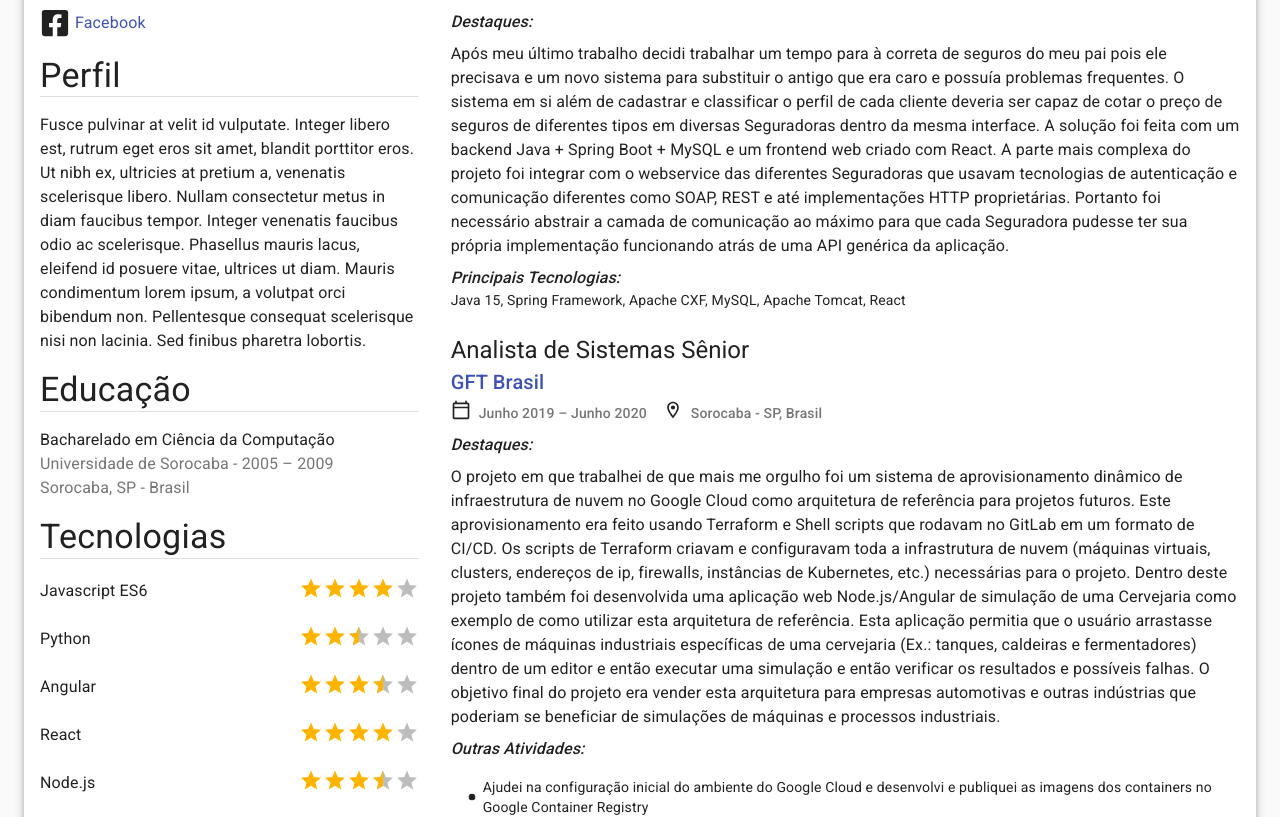
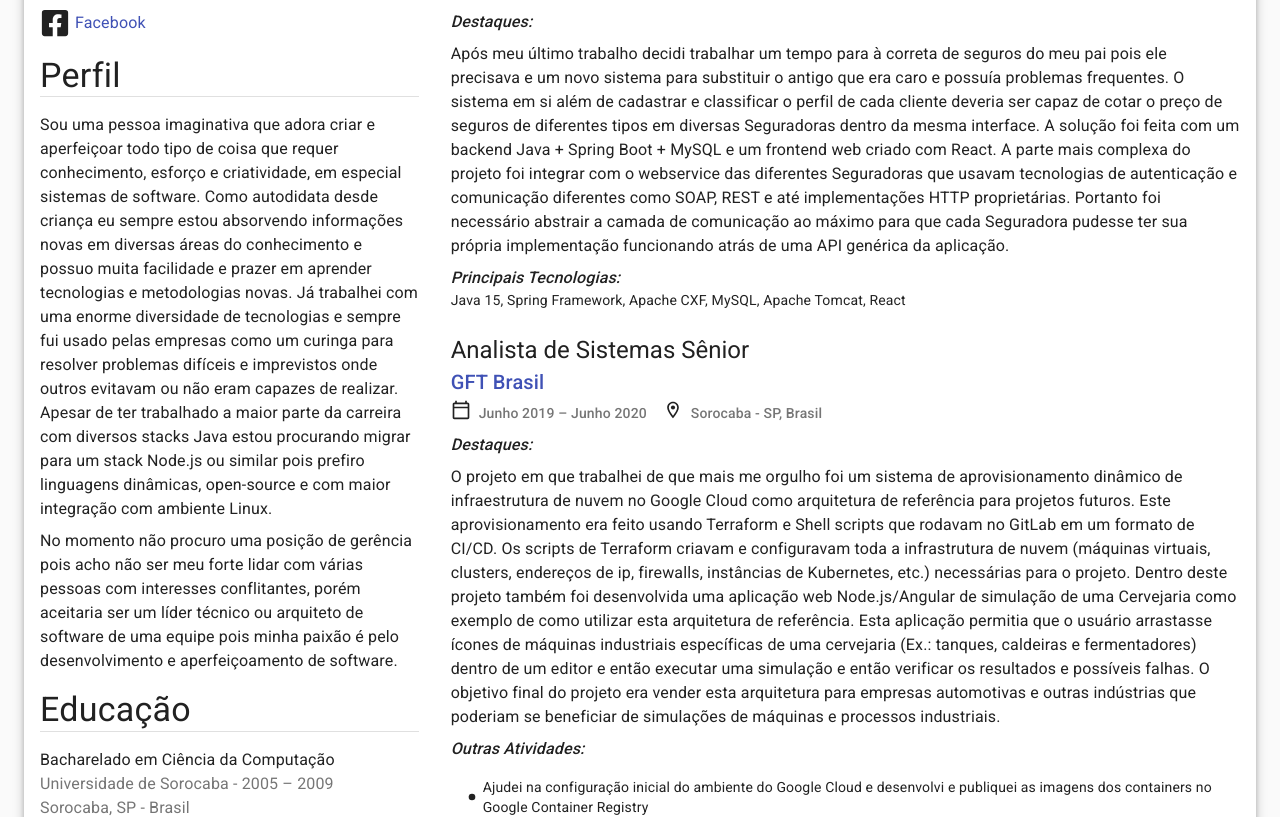
Before and after one commit to eduardopvm/react-cv, a React (Create React App) app: page / in a window 1280 px wide. Shown: the part 453-1270 px from the top of the page. Built offline with nearby package versions, Linux system fonts and the light colour scheme.

Commit message:
added profile text for PT and implemented a crude way to break lines

```diff
--- a/src/data/cv_data_pt.json
+++ b/src/data/cv_data_pt.json
@@ -1,5 +1,5 @@
 {
-  "profile": "Fusce pulvinar at velit id vulputate. Integer libero est, rutrum eget eros sit amet, blandit porttitor eros. Ut nibh ex, ultricies at pretium a, venenatis scelerisque libero. Nullam consectetur metus in diam faucibus tempor. Integer venenatis faucibus odio ac scelerisque. Phasellus mauris lacus, eleifend id posuere vitae, ultrices ut diam. Mauris condimentum lorem ipsum, a volutpat orci bibendum non. Pellentesque consequat scelerisque nisi non lacinia. Sed finibus pharetra lobortis.",
+  "profile": "Sou uma pessoa imaginativa que adora criar e aperfeiçoar todo tipo de coisa que requer conhecimento, esforço e criatividade, em especial sistemas de software. Como autodidata desde criança eu sempre estou absorvendo informações novas em diversas áreas do conhecimento e possuo muita facilidade e prazer em aprender tecnologias e metodologias novas. Já trabalhei com uma enorme diversidade de tecnologias e sempre fui usado pelas empresas como um curinga para resolver problemas difíceis e imprevistos onde outros evitavam ou não eram capazes de realizar. Apesar de ter trabalhado a maior parte da carreira com diversos stacks Java estou procurando migrar para um stack Node.js ou similar pois prefiro linguagens dinâmicas, open-source e com maior integração com ambiente Linux.\nNo momento não procuro uma posição de gerência pois acho não ser meu forte lidar com várias pessoas com interesses conflitantes, porém aceitaria ser um líder técnico ou arquiteto de software de uma equipe pois minha paixão é pelo desenvolvimento e aperfeiçoamento de software.",
   "history": [
     {
       "role": "Analista de Sistemas/Sócio",
--- a/src/sidebar/Sidebar.js
+++ b/src/sidebar/Sidebar.js
@@ -20,6 +20,16 @@ const useStyles = makeStyles({
 export default function Sidebar(props) {
   const classes = useStyles();
   const [t, i18n] = useTranslation();
+  const profileLines = props.translatedData.profile.split('\n');
+  const profileSection = profileLines.map((text, index) => {
+    let sections = [];
+    if (profileLines.length == (index + 1)) { // if last section
+      sections.push(<Box className={classes.avoidBreakInside} key={index}>{text}</Box>);
+    } else {
+      sections.push(<Box mb={1} key={index}>{text}</Box>)
+    }
+    return sections;
+  });
 
   return (
     <React.Fragment>
@@ -37,7 +47,9 @@ export default function Sidebar(props) {
         </Box>
         <Divider variant="middle" component="div" />
         <Typography variant="body1" component="div">
-          <Box m={2}>{props.translatedData.profile}</Box>
+          <Box m={2}>
+            {profileSection}
+          </Box>
         </Typography>
       </Box>
 
@@ -53,6 +65,14 @@ export default function Sidebar(props) {
           </Typography>
           <Typography color="textSecondary">Sorocaba, SP - {t("brazil")}</Typography>
         </Box>
+      </Box>
+
+      <Box className={classes.avoidBreakInside}>
+        <Box ml={2}>
+          <Typography variant="h4">{t("languageSkills")}</Typography>
+        </Box>
+        <Divider variant="middle" component="div" />
+        <LanguageSkillList skills={props.staticData.languague_skills} />
       </Box>
 
       <Box className={classes.avoidBreakInside}>
@@ -73,14 +93,6 @@ export default function Sidebar(props) {
 
       <Box className={classes.avoidBreakInside}>
         <Box ml={2}>
-          <Typography variant="h4">{t("languageSkills")}</Typography>
-        </Box>
-        <Divider variant="middle" component="div" />
-        <LanguageSkillList skills={props.staticData.languague_skills} />
-      </Box>
-
-      <Box className={classes.avoidBreakInside}>
-        <Box ml={2}>
           <Typography variant="h4">{t("certificates")}</Typography>
         </Box>
         <Divider variant="middle" component="div" />
```
